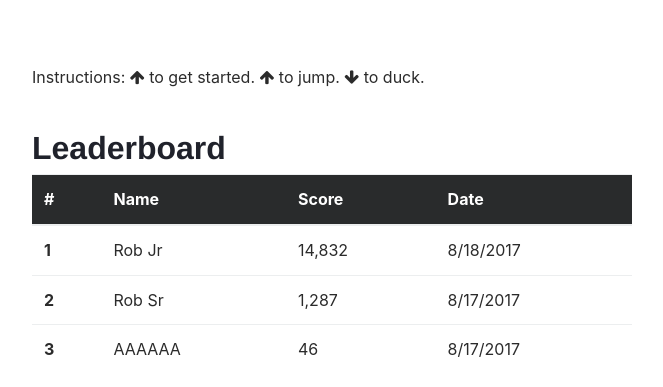
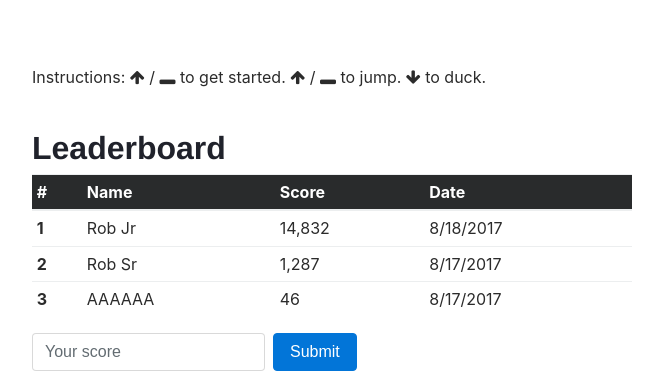
Before and after one commit to jingrunner/jingrunner.github.io, a plain HTML site: page happybirthday/index.html in a window 1280 px wide. Shown: the part 188-575 px from the top of the page, without its empty margins (308-971 px from the left). Drawn offline with nearby package versions, Linux system fonts and the light colour scheme; a script that the page names is missing.

Commit message:
fixing scrolling/spacebar problem

```diff
--- a/happybirthday/index.html
+++ b/happybirthday/index.html
@@ -19,11 +19,14 @@
     <!-- Font Awesome 4 -->
     <link rel="stylesheet" href='../css/font-awesome.css'>
 
+    <link href="https://fonts.googleapis.com/icon?family=Material+Icons"
+      rel="stylesheet">
+
     <link href="https://fonts.googleapis.com/css?family=Josefin+Sans|Open+Sans" rel="stylesheet">
 
 </head>
 
-<body class="offline">
+<body class="offline" style="overflow:hidden;">
 
     <div class="container">
         <h2 class="modalheader textcenter">JINGRUnner</h2>
@@ -760,11 +763,11 @@
             })(window); /** IIFE end*****************************************************************************************************/
         </script>
 
-        <p>Instructions: <i class="fa fa-arrow-up" aria-hidden="true"></i> to get started. <i class="fa fa-arrow-up" aria-hidden="true"></i> to jump. <i class="fa fa-arrow-down" aria-hidden="true"></i> to duck.</p>
+        <p>Instructions: <i class="fa fa-arrow-up" aria-hidden="true"></i> / <i class="fa fa-window-minimize"></i> to get started. <i class="fa fa-arrow-up" aria-hidden="true"></i> / <i class="fa fa-window-minimize"></i> to jump. <i class="fa fa-arrow-down" aria-hidden="true"></i> to duck.</p>
 
         <div class="padtop">
             <h2 class="modalheader">Leaderboard</h2>
-            <table class="table">
+            <table class="table table-sm">
                 <thead class="thead-inverse">
                     <tr>
                         <th>#</th>
```
